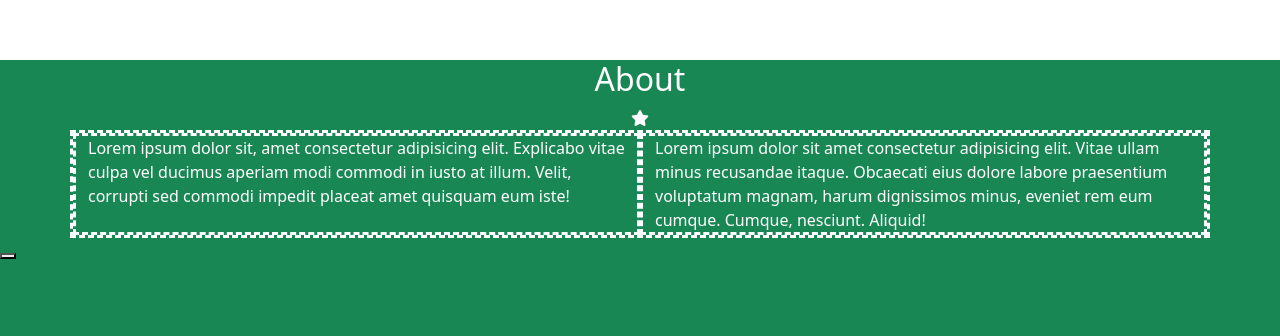
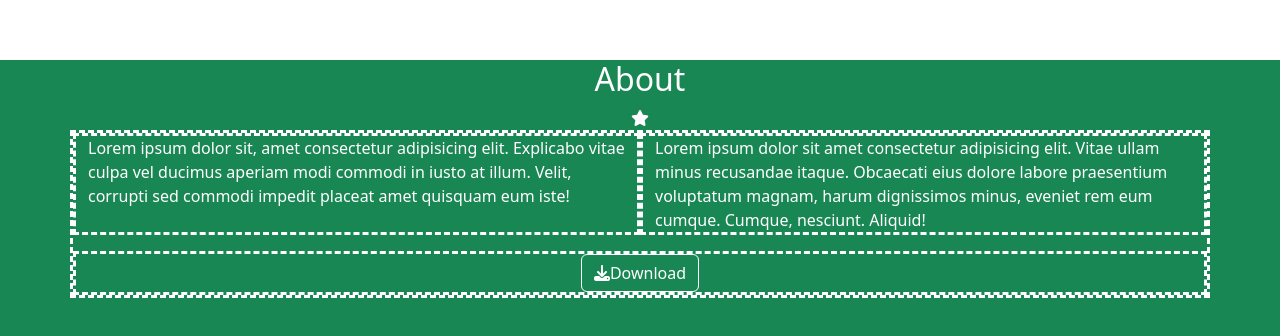
Before and after one commit to SalvatoreGiacomazzo/html-css-bootstrap-freelancer, a plain HTML site: page index.html in a window 1280 px wide. Shown: the part 1220-1556 px from the top of the page. Drawn offline with nearby package versions, Linux system fonts and the light colour scheme.

Commit message:
added button to about section

```diff
--- a/index.html
+++ b/index.html
@@ -65,10 +65,16 @@
        <div class="row row-gap-3">
         <div class="col col-12 col-md-6">Lorem ipsum dolor sit, amet consectetur adipisicing elit. Explicabo vitae culpa vel ducimus aperiam modi commodi in iusto at illum. Velit, corrupti sed commodi impedit placeat amet quisquam eum iste!</div>
         <div class="col col-12 col-md-6">Lorem ipsum dolor sit amet consectetur adipisicing elit. Vitae ullam minus recusandae itaque. Obcaecati eius dolore labore praesentium voluptatum magnam, harum dignissimos minus, eveniet rem eum cumque. Cumque, nesciunt. Aliquid!</div>
-       </div>
+
+
+        <div class="col text-center">
+            <button class="btn btn-default text-white border-white"><i class="fa-solid fa-download"></i>Download</button>
+          </div>
+
+      </div>
       </div>
 
-      <button></button>
+
 
 
 
--- a/style.css
+++ b/style.css
@@ -18,3 +18,4 @@ height:100px;
 /*About*/
 .about{height:400px;}
 .col{border: dashed;}
+a{text-decoration: none;}
```
